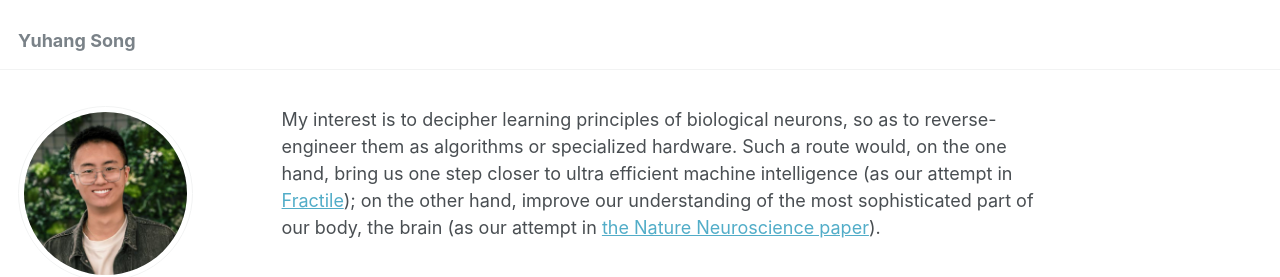
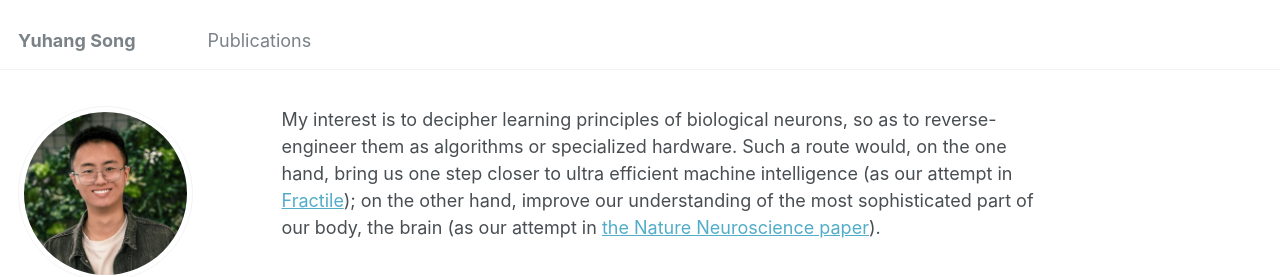
Before and after one commit to YuhangSong/YuhangSong.github.io, a Jekyll site: the page built from _pages/about.md, in a window 1280 px wide. Shown: the top 277 px of the page. Built offline with Jekyll 4.4.1, drawn with Linux system fonts in a browser that asks for light colours; some web fonts are replaced.

Commit message:
update navigation.yml and publications.html

```diff
--- a/_data/navigation.yml
+++ b/_data/navigation.yml
@@ -5,8 +5,8 @@
 # prevent it from being included in the site.
 
 main:
-  # - title: "Publications"
-  #   url: /publications/
+  - title: "Publications"
+    url: /publications/
 
   # - title: "Talks"
   #   url: /talks/
--- a/_pages/publications.html
+++ b/_pages/publications.html
@@ -6,13 +6,13 @@ author_profile: true
 ---
 
 {% if site.author.googlescholar %}
-  <div class="wordwrap">You can also find my articles on <a href="{{site.author.googlescholar}}">my Google Scholar profile</a>.</div>
+  <div class="wordwrap">You can find my articles on <a href="http://yuhangsong.github.io/files/Curriculum_Vitae.pdf">my academic cv</a>.</div>
 {% endif %}
 
 {% include base_path %}
 
 <!-- New style rendering if publication categories are defined -->
-{% if site.publication_category %}
+<!-- {% if site.publication_category %}
   {% for category in site.publication_category  %}
     {% assign title_shown = false %}
     {% for post in site.publications reversed %}
@@ -31,3 +31,4 @@ author_profile: true
     {% include archive-single.html %}
   {% endfor %}
 {% endif %}
+ -->
```
